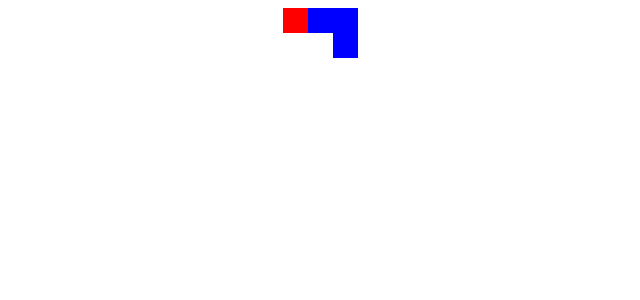
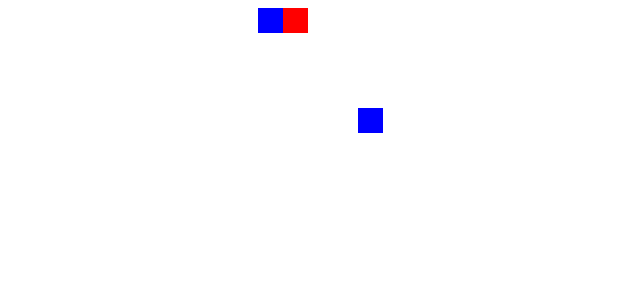
Before and after one commit to ChrisWcs/snake, a React (Create React App) app: page / in a window 1280 px wide. Shown: the top 300 px of the page, without its empty margins (320-960 px from the left). Built offline with nearby package versions, Linux system fonts and the light colour scheme.

Commit message:
Build utils and use to get data to interface with the view

```diff
--- a/src/components/App.js
+++ b/src/components/App.js
@@ -1,23 +1,31 @@
 import React, { Component } from 'react';
 import Board from './board/Board';
+
+import addSnakeToBoard from '../utils/addSnakeToBoard';
+import createBlankBoard from '../utils/createBlankBoard';
 
 class App extends Component {
     constructor(props){
         super(props);
 
         this.state = {
-            mat: [
-                ['h', 'b', 'b'],
-                ['', '', 'b'],
-                ['', '', ''],
-            ]
+            mat: createBlankBoard(5,5)
         }
     }
 
 
     render(){
+        const {mat} = this.state;
+        const snake = [
+            { r: 0, c: 1},
+            { r: 0, c: 0},
+            { r: 4, c: 4},
+        ];
+
+        const matrix = addSnakeToBoard([...mat], snake);
+
         return(
-            <Board arr={this.state.mat}/>
+            <Board arr={mat}/>
         );
     }
 }
--- /dev/null
+++ b/src/utils/addSnakeToBoard.js
@@ -0,0 +1,12 @@
+const addSnakeToBoard = (board, snake) => {
+    snake.forEach( (x, i) => {
+        if( i === 0 ){
+            board[x.r][x.c] = 'h';
+        } else {
+            board[x.r][x.c] = 'b';
+        }
+    });
+    return board;
+};
+
+export default addSnakeToBoard;
--- a/src/utils/createBlankBoard.js
+++ b/src/utils/createBlankBoard.js
@@ -10,3 +10,5 @@ const createBlankBoard = (r, c) => {
 
     return arr;
 }
+
+export default createBlankBoard;
```
